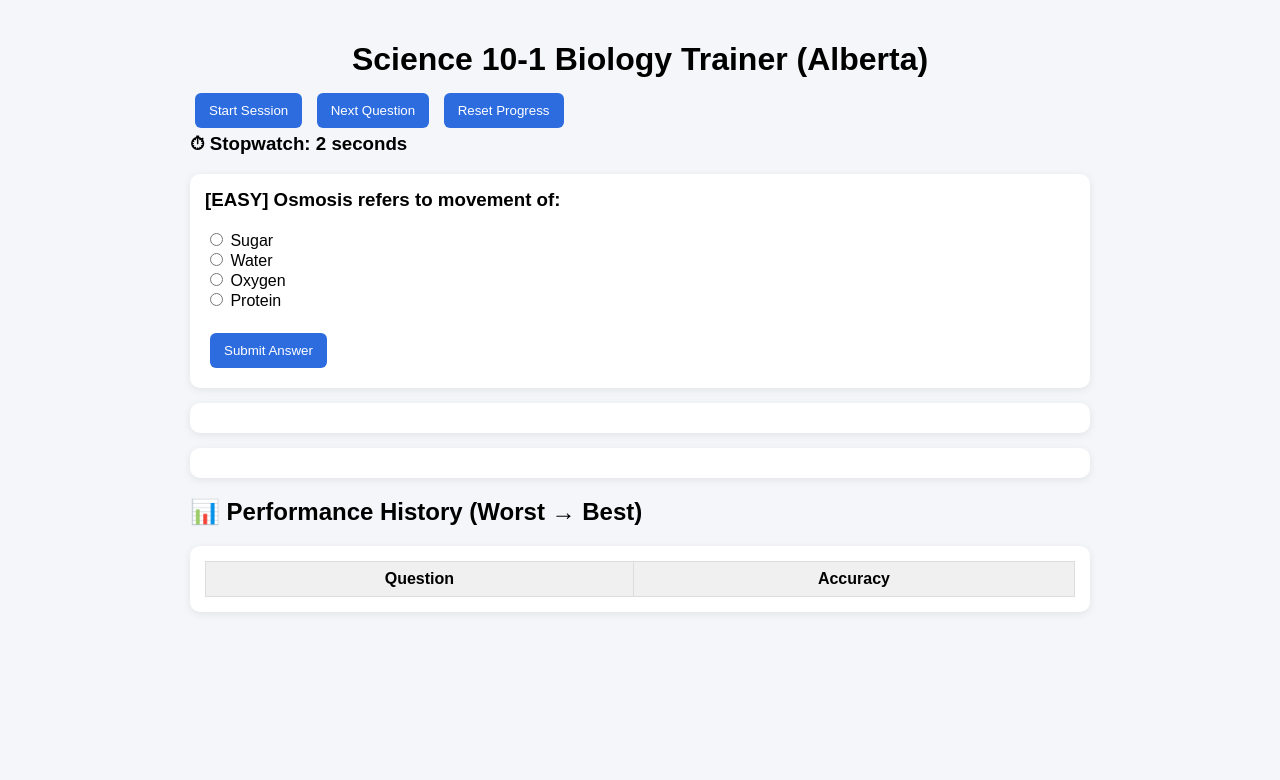
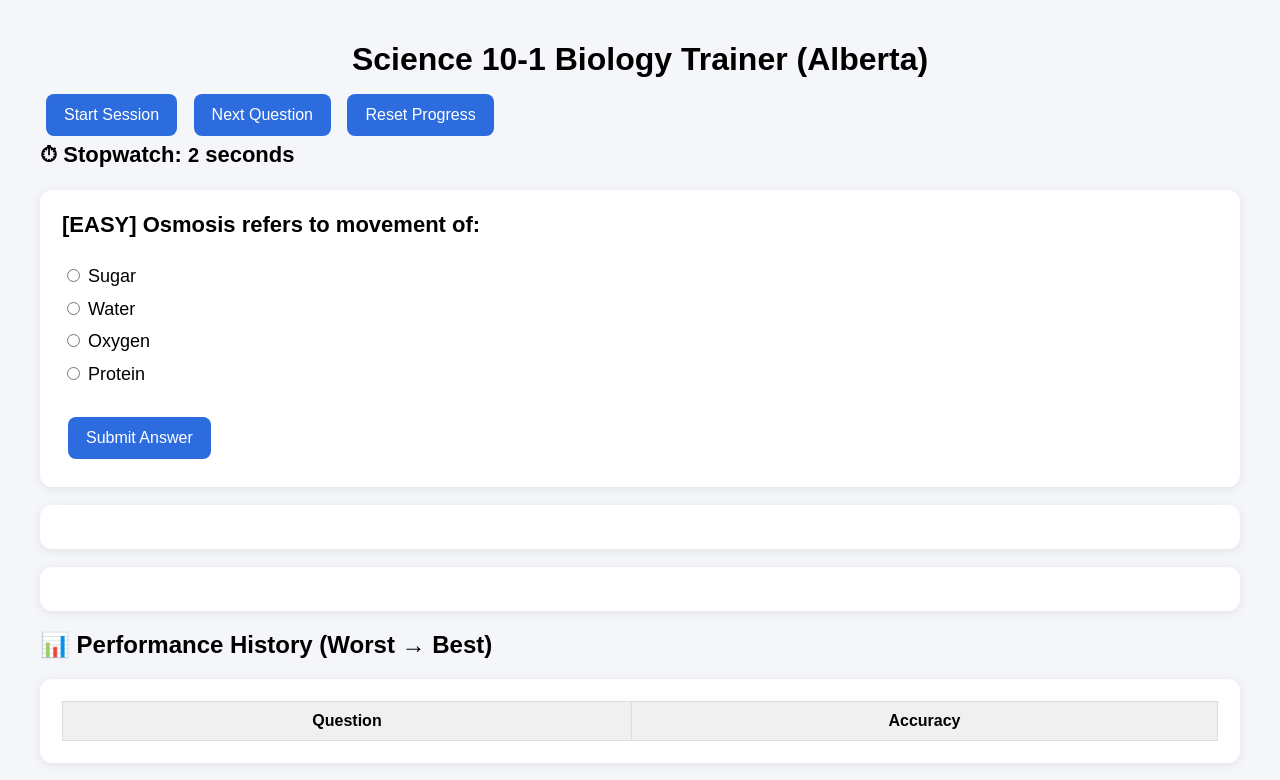
Before and after one commit to masonr2391/Practice-Tests, a plain HTML site: page index.html in a window 1280 px wide. Both pictures are taken after a click on the button "Start Session". Drawn offline with Linux system fonts and the light colour scheme.

Commit message:
Enhance layout and styles for better usability
Updated styles for main container, buttons, cards, and text elements to improve readability and aesthetics.

```diff
--- a/index.html
+++ b/index.html
@@ -13,10 +13,10 @@ body {
   justify-content: center;
 }
 
-/* MAIN CONTAINER */
+/* ✅ BIGGER MAIN CONTAINER (uses more screen space) */
 .container {
-  width: 900px;
-  max-width: 95%;
+  width: 1200px;
+  max-width: 98%;
   margin-top: 20px;
 }
 
@@ -24,44 +24,57 @@ body {
 h1 {
   text-align: center;
   margin-bottom: 10px;
+  font-size: 32px;
 }
 
-/* BUTTONS */
+/* BUTTONS (BIGGER + EASIER TO READ) */
 button {
-  padding: 10px 14px;
-  margin: 5px;
+  padding: 12px 18px;
+  margin: 6px;
   border: none;
-  border-radius: 6px;
+  border-radius: 8px;
   background: #2d6cdf;
   color: white;
   cursor: pointer;
+  font-size: 16px;
 }
 
 button:hover {
   background: #1b4fb3;
 }
 
-/* CARD BOXES */
+/* CARDS (BIGGER TEXT + MORE SPACE) */
 .box {
   background: white;
-  border-radius: 10px;
-  padding: 15px;
-  margin-top: 15px;
-  box-shadow: 0 2px 8px rgba(0,0,0,0.08);
+  border-radius: 12px;
+  padding: 22px;
+  margin-top: 18px;
+  box-shadow: 0 2px 10px rgba(0,0,0,0.08);
+  font-size: 18px;
 }
 
-/* TEXT */
-h3 { margin-top: 0; }
+/* QUESTION TEXT BIGGER */
+h3 {
+  margin-top: 0;
+  font-size: 22px;
+}
+
+/* RADIO OPTIONS BIGGER */
+label {
+  font-size: 18px;
+  line-height: 1.8;
+}
 
 /* TABLE */
 table {
   width: 100%;
   border-collapse: collapse;
+  font-size: 16px;
 }
 
 th, td {
   border: 1px solid #ddd;
-  padding: 8px;
+  padding: 10px;
 }
 
 th {
@@ -69,8 +82,22 @@ th {
 }
 
 /* FEEDBACK */
-.correct { color: green; font-weight: bold; }
-.wrong { color: red; font-weight: bold; }
+.correct {
+  color: green;
+  font-weight: bold;
+  font-size: 20px;
+}
+
+.wrong {
+  color: red;
+  font-weight: bold;
+  font-size: 20px;
+}
+
+/* TIMER */
+#time {
+  font-size: 20px;
+}
 
 </style>
 </head>
@@ -99,7 +126,7 @@ th {
 <script>
 
 // =======================
-// QUESTION BANK (REAL SCIENCE 10 BIO CONCEPTS)
+// QUESTION BANK (same working set)
 // =======================
 const questions = [
   {
@@ -168,14 +195,14 @@ const questions = [
     q: "What does xylem transport?",
     options: ["Sugars", "Water", "Oxygen", "CO₂"],
     answer: "Water",
-    explanation: "Xylem transports water and minerals from roots upward.",
+    explanation: "Xylem transports water and minerals upward.",
     difficulty: "easy"
   },
   {
     q: "What does phloem transport?",
     options: ["Water", "Sugars", "Oxygen", "Hormones"],
     answer: "Sugars",
-    explanation: "Phloem distributes glucose made in photosynthesis.",
+    explanation: "Phloem distributes glucose from photosynthesis.",
     difficulty: "easy"
   },
   {
```
